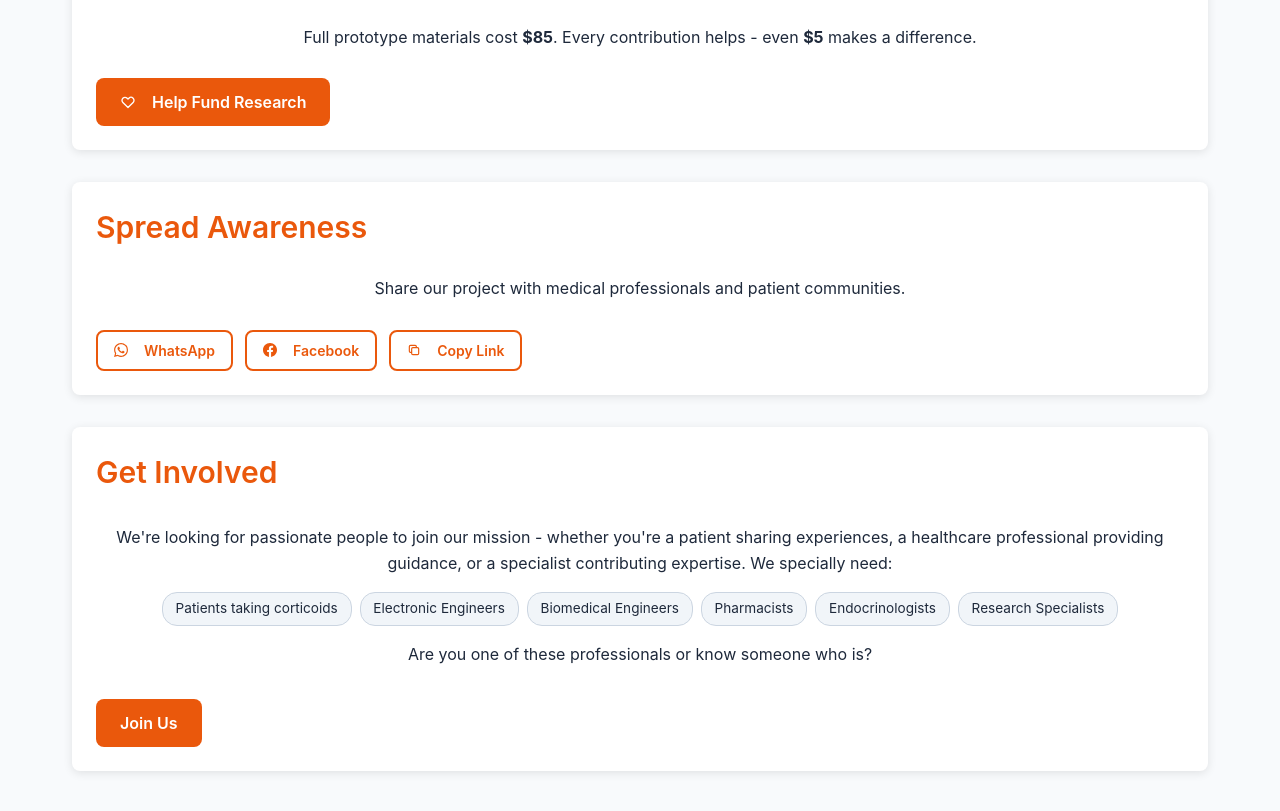
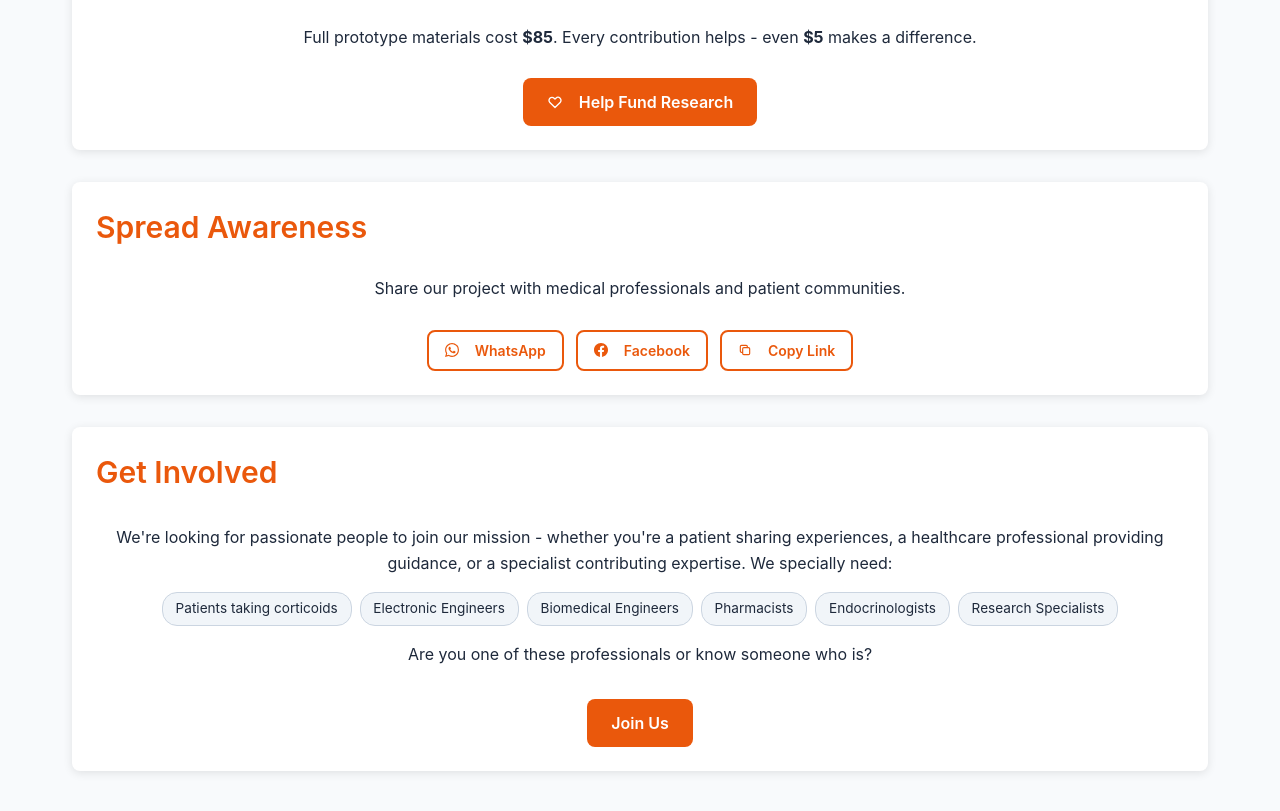
Before and after one commit to Naveduran/hc_infusion_pump_web_page, a plain HTML site: page support.html in a window 1280 px wide. Shown: the part 719-1530 px from the top of the page. Drawn offline with Linux system fonts and the light colour scheme.

Commit message:
fix center buttons

```diff
--- a/assets/css/pages/support.css
+++ b/assets/css/pages/support.css
@@ -61,12 +61,13 @@
 @media (min-width: 768px) {
   .share-buttons {
     gap: var(--space-3);
-    justify-content: flex-start;
+    justify-content: center;
   }
 }
 
 .action-button {
   margin-top: var(--space-4);
+  justify-self: center;
 }
 
 .research-card {
```
